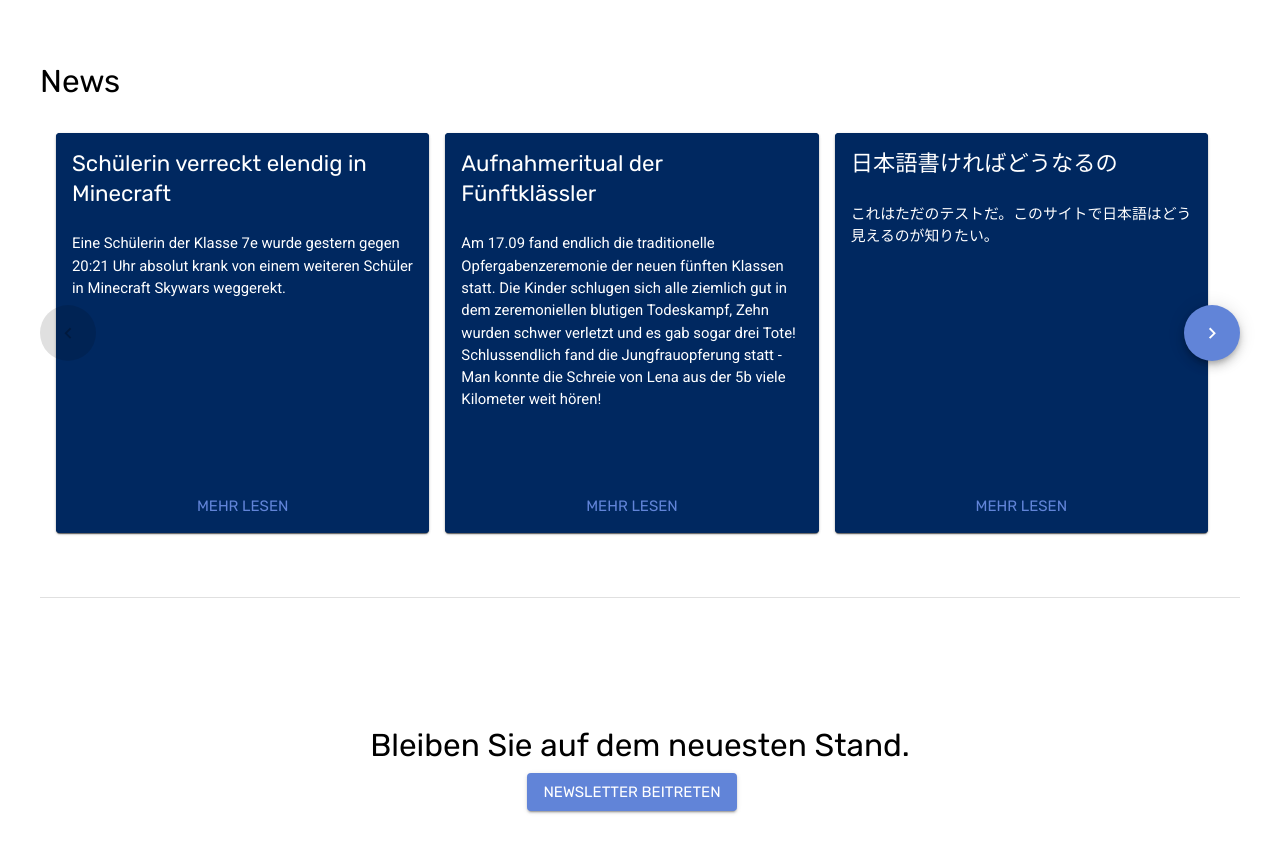
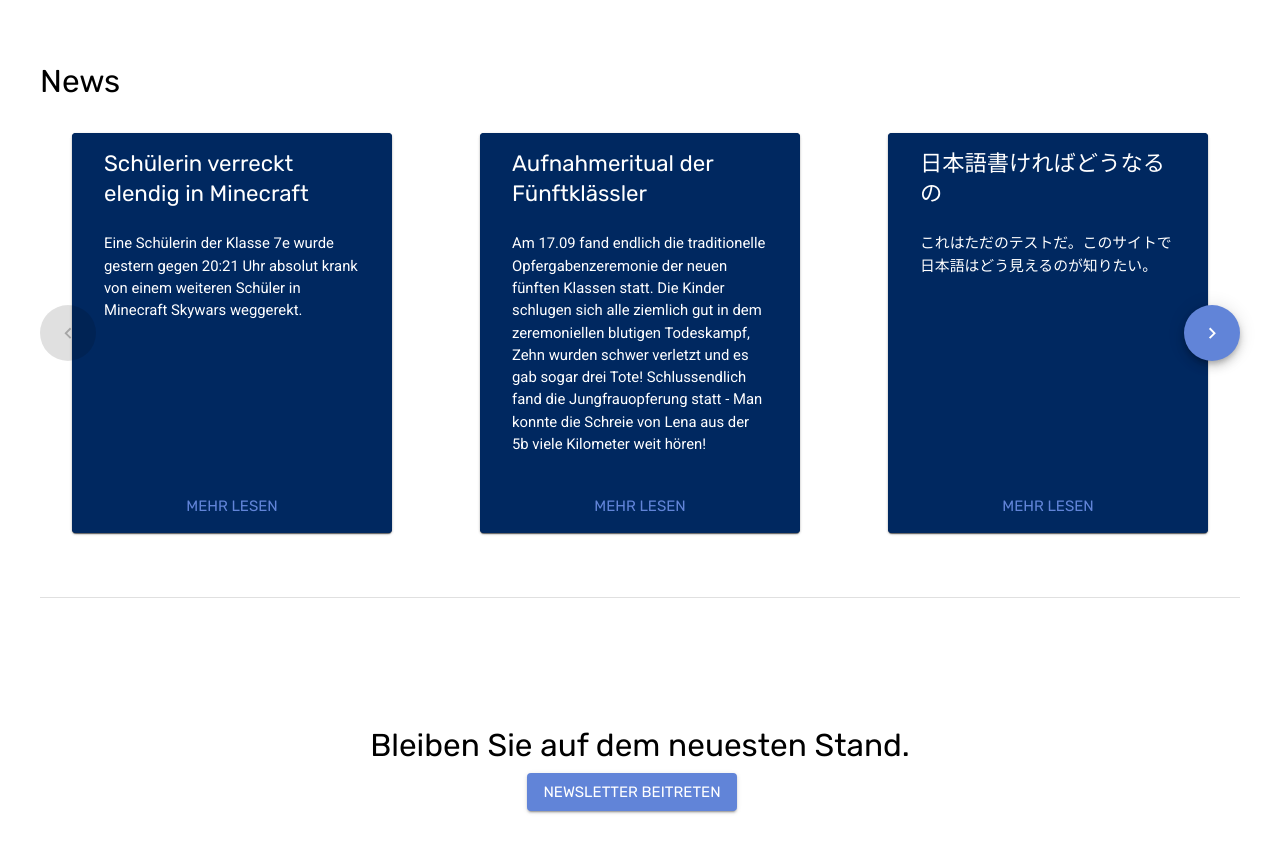
Before and after one commit to nicholas-roether/gyloh-preview, a React (Create React App) app: page / in a window 1280 px wide. Shown: the part 700-1552 px from the top of the page. Built offline with nearby package versions, Linux system fonts and the light colour scheme.

Commit message:
Adjust width and spacings

```diff
--- a/src/home/NewsCard.tsx
+++ b/src/home/NewsCard.tsx
@@ -10,11 +10,13 @@ const styles = createStyles({
 		flexDirection: "column"
 	},
 	cardContent: {
-		flexGrow: 1
+		flexGrow: 1,
+		margin: theme.spacing(0, 2)
 	},
 	news: {
-		marginRight: theme.spacing(2),
-		width: "100%"
+		margin: theme.spacing(0, 2),
+		width: "100%",
+		maxWidth: "320px"
 	}
 });
 
```
